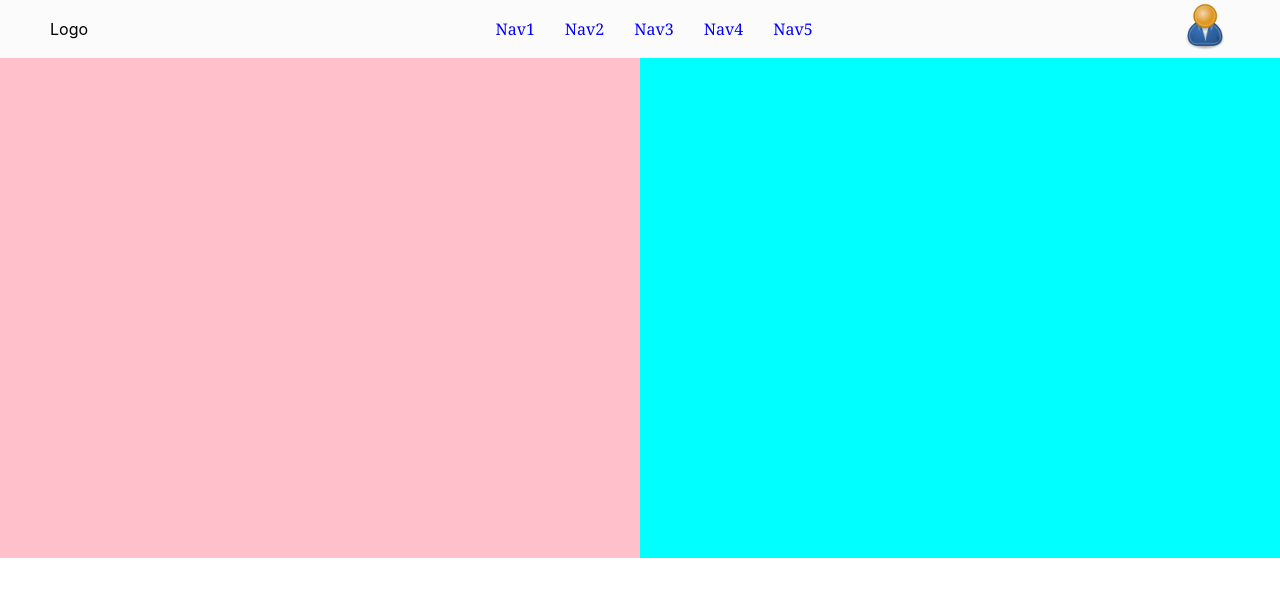
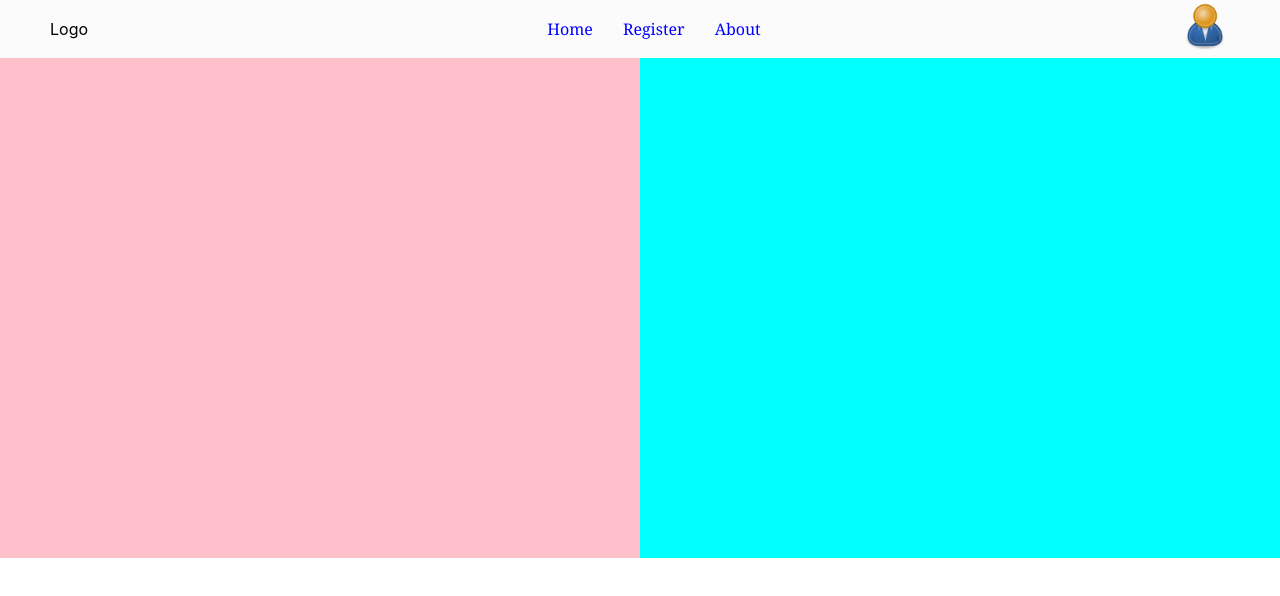
Before and after one commit to Amritesh21/ReactPractice, a React (Create React App) app in the folder reacttut/: page / in a window 1280 px wide. Shown: the top 596 px of the page. Built offline with nearby package versions, Linux system fonts and the light colour scheme.

Commit message:
Working impementation of router

```diff
--- a/reacttut/src/NavigationComponents/NavigationList.css
+++ b/reacttut/src/NavigationComponents/NavigationList.css
@@ -3,12 +3,12 @@
     padding: 1px 15px
 }
 
-.navItems a{
+ a{
     text-decoration: none;
     color: blue;
     font-family:Cambria, Cochin, Georgia, Times, 'Times New Roman', serif;
 }
 
-.navItems a:hover{
+a:hover{
     color: red;
 }
--- a/reacttut/src/NavigationComponents/NavigationSection.js
+++ b/reacttut/src/NavigationComponents/NavigationSection.js
@@ -1,8 +1,25 @@
+
+import { Link } from 'react-router-dom';
 import './NavigationList.css'
 export const NavigationSection = () => {
     const navigationFields = ["Nav1","Nav2","Nav3","Nav4","Nav5"];
+    const navigationLink = ["/","/form","/about","Nav4","Nav5"];
+    const navigationData = [
+        {
+            field : "Home",
+            link : "/"
+        },
+        {
+            field: "Register",
+            link : "/form"
+        },
+        {
+            field: "About",
+            link : "/about"
+        }
+    ]
    // const navVals = NavigationFields.map((NavigationFields) => <li>{NavigationFields}</li>);
-    const listItems =  navigationFields.map((navigationField)  => <li className="navItems"><a href="#">{navigationField}</a></li>)
+    const listItems =  navigationData.map((navigationField)  => <li className="navItems"><Link to={navigationField.link}>{navigationField.field}</Link></li>)
     return(
         <>
             {listItems}
```
